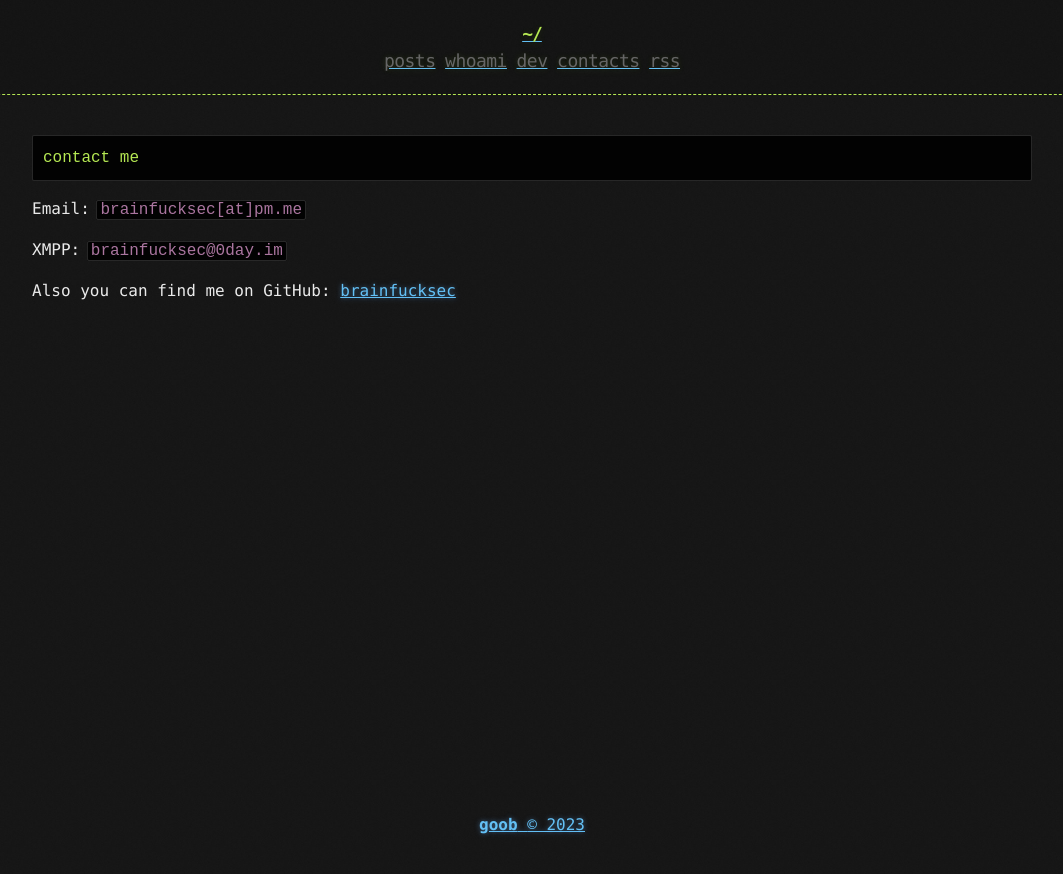
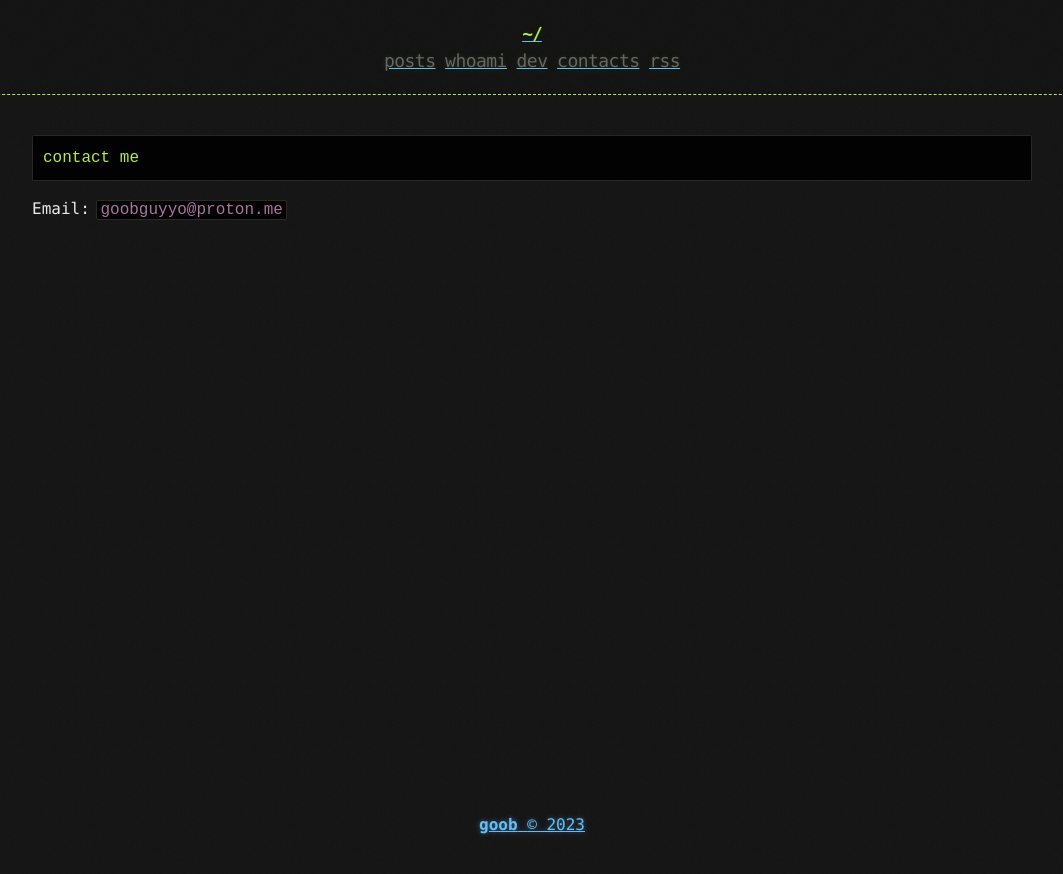
Before and after one commit to goobbess/goobbess.github.io, a Jekyll site: the page built from contacts.md, in a window 1280 px wide. Shown: the top 874 px of the page, without its empty margins (108-1171 px from the left). Built offline with Jekyll 4.4.1, drawn with Linux system fonts in a browser that asks for light colours.

Commit message:
Update contacts.md

````diff
--- a/contacts.md
+++ b/contacts.md
@@ -1,14 +1,10 @@
 ---
 layout: page
-title: contacts | brainfucksec
+title: contacts | goobbess
 ---
 
 ```term
 contact me
 ```
 
-Email:  `brainfucksec[at]pm.me`
-
-XMPP:   `brainfucksec@0day.im`
-
-Also you can find me on GitHub: [brainfucksec](https://github.com/brainfucksec)
+Email:  `goobguyyo@proton.me`
````
